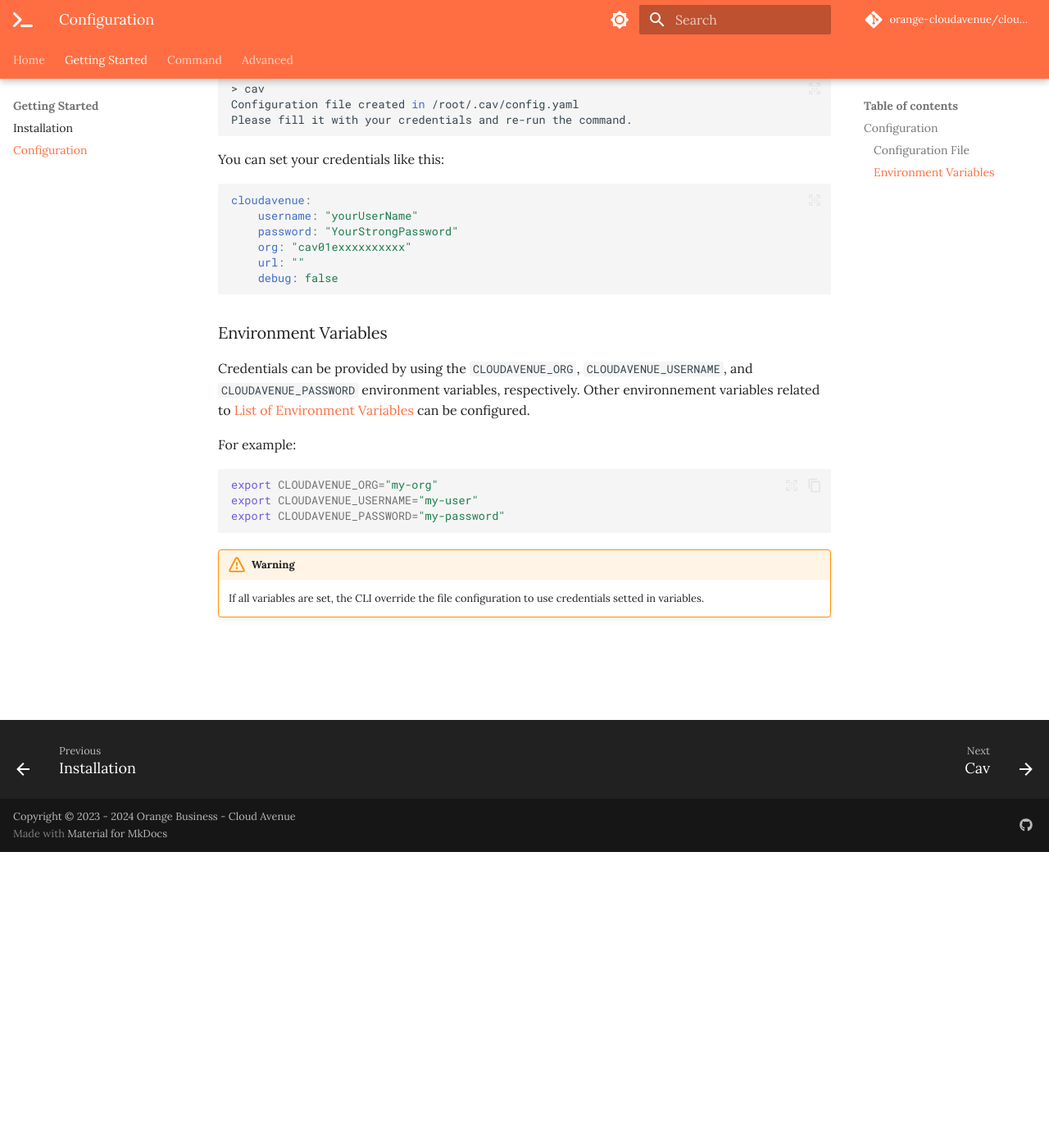
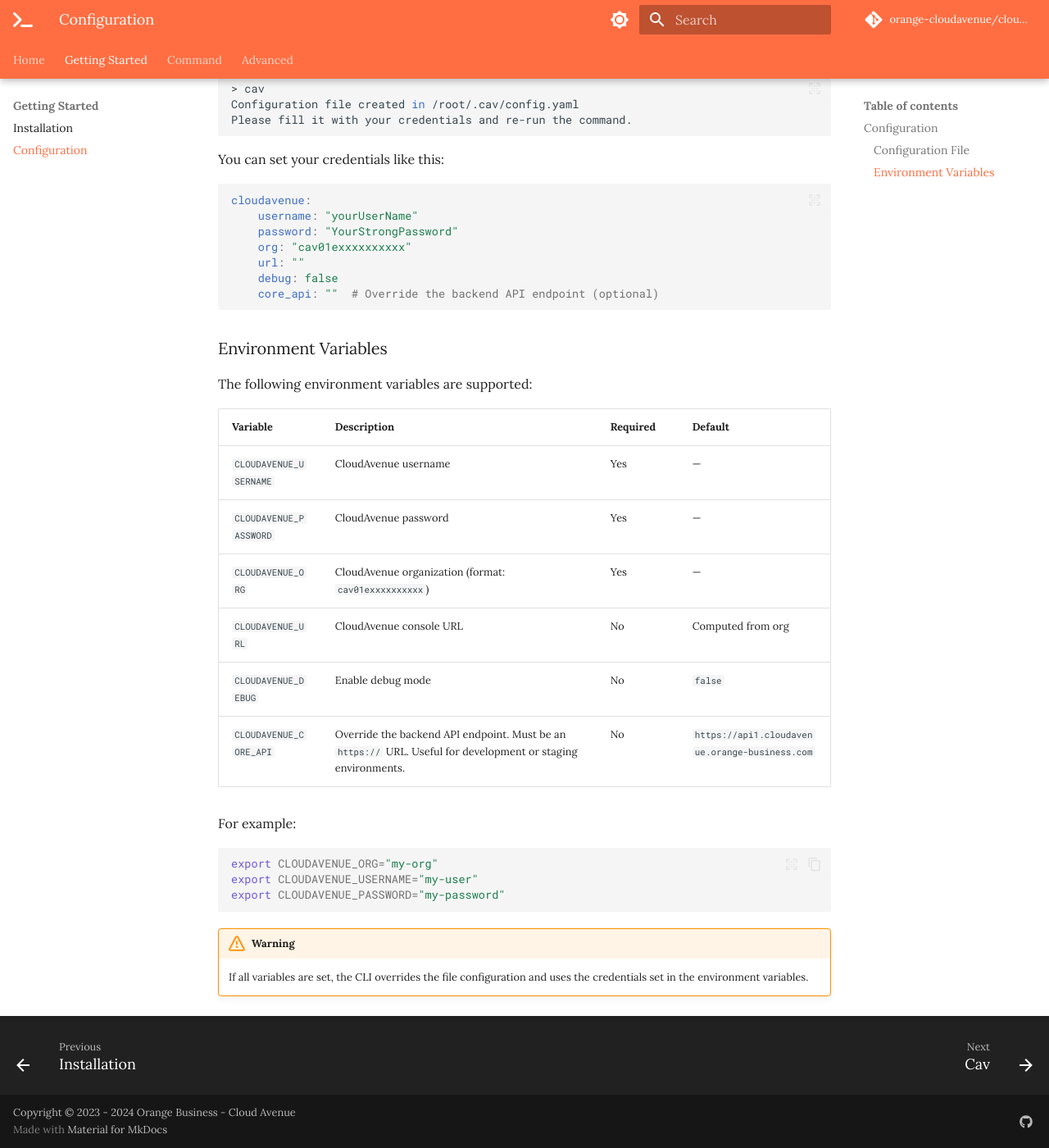
Before and after one commit to orange-cloudavenue/cloudavenue-cli, an MkDocs documentation site: the page built from docs/getting-started/configuration.md, in a window 1280 px wide and 1400 px high, scrolled down 361 px. Shown: the whole window at 82% size. Built offline with MkDocs 1.6.1 and Material for MkDocs 9.7.7, drawn with Linux system fonts in a browser that asks for light colours; comment, search, counter and statistics services are not loaded.

````diff
--- a/.golangci.yml
+++ b/.golangci.yml
@@ -14,7 +14,7 @@
     - gocyclo
     - goheader
     - gomoddirectives
-    - gomodguard
+    - gomodguard_v2
     - goprintffuncname
     - gosec
     - grouper
--- a/.pre-commit-config.yaml
+++ b/.pre-commit-config.yaml
@@ -9,7 +9,7 @@
 
 ## GOLANG
 - repo: https://github.com/golangci/golangci-lint
-  rev: v1.61.0
+  rev: v2.12.1
   hooks:
     - id: golangci-lint
       entry: bash -c 'exec golangci-lint run -j=6'
--- a/docs/getting-started/configuration.md
+++ b/docs/getting-started/configuration.md
@@ -21,11 +21,21 @@
     org: "cav01exxxxxxxxxx"
     url: ""
     debug: false
+    core_api: ""  # Override the backend API endpoint (optional)
 ```
 
 ### Environment Variables
 
-Credentials can be provided by using the `CLOUDAVENUE_ORG`, `CLOUDAVENUE_USERNAME`, and `CLOUDAVENUE_PASSWORD` environment variables, respectively. Other environnement variables related to [List of Environment Variables](https://registry.terraform.io/providers/orange-cloudavenue/cloudavenue/latest/docs#environment-variables) can be configured.
+The following environment variables are supported:
+
+| Variable | Description | Required | Default |
+|---|---|---|---|
+| `CLOUDAVENUE_USERNAME` | CloudAvenue username | Yes | — |
+| `CLOUDAVENUE_PASSWORD` | CloudAvenue password | Yes | — |
+| `CLOUDAVENUE_ORG` | CloudAvenue organization (format: `cav01exxxxxxxxxx`) | Yes | — |
+| `CLOUDAVENUE_URL` | CloudAvenue console URL | No | Computed from org |
+| `CLOUDAVENUE_DEBUG` | Enable debug mode | No | `false` |
+| `CLOUDAVENUE_CORE_API` | Override the backend API endpoint. Must be an `https://` URL. Useful for development or staging environments. | No | `https://api1.cloudavenue.orange-business.com` |
 
 For example:
 
@@ -36,4 +46,4 @@
 ```
 
 !!! warning
-    If all variables are set, the CLI override the file configuration to use credentials setted in variables.
+    If all variables are set, the CLI overrides the file configuration and uses the credentials set in the environment variables.
````
Also changed, not shown: 5 other files.
